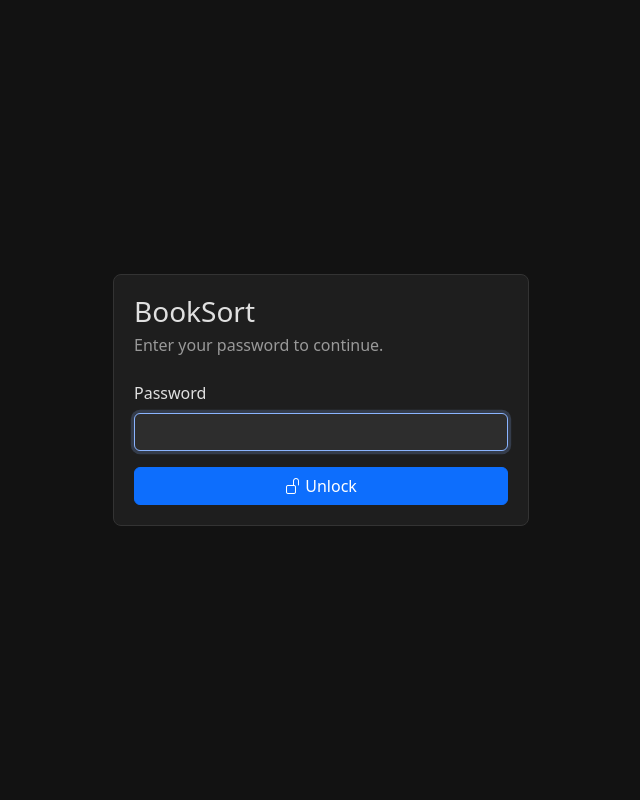
After one commit to markyb2833/booksortre, a Flask app: template booksort/templates/login.html in a window 1280 px wide. The commit adds this page. Shown: the whole page, without its empty margins (319-959 px from the left). Run offline with Flask 3, Linux system fonts and the light colour scheme; the template is opened without the code that fills it, so the values that code supplies are empty; some libraries are stand-ins or nearby versions.

Commit message:
password

```diff
--- a/booksort/routes.py
+++ b/booksort/routes.py
@@ -1,12 +1,13 @@
 from __future__ import annotations
 
 import csv
+import hmac
 from collections import defaultdict
 from datetime import UTC, datetime
 from io import StringIO
 from pathlib import Path
 
-from flask import Blueprint, Response, current_app, jsonify, redirect, render_template, request, send_file, url_for
+from flask import Blueprint, Response, current_app, jsonify, redirect, render_template, request, send_file, session, url_for
 from sqlalchemy import func, or_, select
 from sqlalchemy.exc import IntegrityError
 
@@ -15,6 +16,71 @@ from .google_books import search_google_books
 from .models import AppSetting, Book
 
 main = Blueprint("main", __name__)
+
+AUTH_SESSION_KEY = "booksort_authenticated"
+AUTH_EXEMPT_ENDPOINTS = {"main.login", "main.logout", "main.health", "static"}
+
+
+def _auth_password() -> str | None:
+    password = current_app.config.get("BOOKSORT_PASSWORD")
+    if password in (None, ""):
+        return None
+    return str(password)
+
+
+def _auth_enabled() -> bool:
+    return _auth_password() is not None
+
+
+def _is_authenticated() -> bool:
+    return bool(session.get(AUTH_SESSION_KEY))
+
+
+def _safe_next_url(value: str | None) -> str:
+    if value and value.startswith("/") and not value.startswith("//"):
+        return value
+    return url_for("main.index")
+
+
+@main.before_app_request
+def require_password_login():
+    if not _auth_enabled() or _is_authenticated():
+        return None
+    if request.endpoint in AUTH_EXEMPT_ENDPOINTS:
+        return None
+    if request.path.startswith("/static/"):
+        return None
+
+    if request.is_json or request.method != "GET":
+        return jsonify({"error": "Login required"}), 401
+
+    return redirect(url_for("main.login", next=request.full_path.rstrip("?")))
+
+
+@main.route("/login", methods=["GET", "POST"])
+def login():
+    password = _auth_password()
+    if password is None:
+        return redirect(url_for("main.index"))
+
+    error = None
+    next_url = _safe_next_url(request.values.get("next"))
+    if request.method == "POST":
+        submitted_password = request.form.get("password", "")
+        if hmac.compare_digest(submitted_password, password):
+            session.clear()
+            session.permanent = True
+            session[AUTH_SESSION_KEY] = True
+            return redirect(next_url)
+        error = "That password didn't match."
+
+    return render_template("login.html", error=error, next_url=next_url)
+
+
+@main.route("/logout", methods=["GET", "POST"])
+def logout():
+    session.clear()
+    return redirect(url_for("main.login"))
 
 
 def _float_or_none(value: object) -> float | None:
@@ -264,15 +330,17 @@ def index():
 
 @main.get("/health")
 def health():
-    counts = _counts()
-    return jsonify(
-        {
-            "status": "ok",
-            "book_count": counts["book_count"],
-            "active_count": counts["active_count"],
-            "archived_count": counts["archived_count"],
-        }
-    )
+    payload = {"status": "ok"}
+    if not _auth_enabled() or _is_authenticated():
+        counts = _counts()
+        payload.update(
+            {
+                "book_count": counts["book_count"],
+                "active_count": counts["active_count"],
+                "archived_count": counts["archived_count"],
+            }
+        )
+    return jsonify(payload)
 
 
 @main.get("/backup/database")
--- /dev/null
+++ b/booksort/templates/login.html
@@ -0,0 +1,62 @@
+<!DOCTYPE html>
+<html lang="en" data-bs-theme="dark">
+<head>
+    <meta charset="UTF-8">
+    <meta name="viewport" content="width=device-width, initial-scale=1.0">
+    <title>Login - BookSort</title>
+    <link href="https://cdn.jsdelivr.net/npm/bootstrap@5.3.0/dist/css/bootstrap.min.css" rel="stylesheet">
+    <link rel="stylesheet" href="https://cdn.jsdelivr.net/npm/bootstrap-icons@1.7.2/font/bootstrap-icons.css">
+    <style>
+        body {
+            min-height: 100dvh;
+            background-color: #121212;
+            color: #e0e0e0;
+            display: grid;
+            place-items: center;
+            padding: 1rem;
+        }
+        .login-panel {
+            width: min(100%, 26rem);
+            background-color: #1e1e1e;
+            border: 1px solid #333;
+            border-radius: 0.5rem;
+            padding: 1.25rem;
+        }
+        .form-control {
+            background-color: #2d2d2d;
+            border-color: #444;
+            color: #e0e0e0;
+        }
+        .form-control:focus {
+            background-color: #2d2d2d;
+            border-color: #8ab4ff;
+            color: #fff;
+            box-shadow: 0 0 0 0.2rem rgba(138,180,255,0.2);
+        }
+        .text-muted {
+            color: #999 !important;
+        }
+    </style>
+</head>
+<body>
+    <main class="login-panel">
+        <h1 class="h3 mb-1">BookSort</h1>
+        <p class="text-muted mb-4">Enter your password to continue.</p>
+
+        {% if error %}
+            <div class="alert alert-danger" role="alert">{{ error }}</div>
+        {% endif %}
+
+        <form method="post" action="{{ url_for('main.login') }}">
+            <input type="hidden" name="next" value="{{ next_url }}">
+            <div class="mb-3">
+                <label for="password" class="form-label">Password</label>
+                <input class="form-control" type="password" id="password" name="password" autocomplete="current-password" autofocus required>
+            </div>
+            <button class="btn btn-primary w-100" type="submit">
+                <i class="bi bi-unlock"></i> Unlock
+            </button>
+        </form>
+    </main>
+</body>
+</html>
--- a/booksort/templates/settings.html
+++ b/booksort/templates/settings.html
@@ -14,6 +14,7 @@
         code { color: #d7e3ff; overflow-wrap: anywhere; white-space: normal; }
         .navbar .container { display: flex; flex-wrap: wrap; gap: 0.75rem; }
         .nav-actions { display: flex; flex-wrap: wrap; gap: 0.5rem; }
+        .nav-actions form { margin: 0; }
         @media (max-width: 768px) {
             .navbar .container { align-items: stretch; }
             .navbar-brand { width: 100%; margin-right: 0; }
@@ -38,6 +39,11 @@
                 <a class="btn btn-sm btn-outline-secondary" href="{{ url_for('main.backup_database') }}">
                     <i class="bi bi-download"></i> Backup DB
                 </a>
+                <form method="post" action="{{ url_for('main.logout') }}">
+                    <button class="btn btn-sm btn-outline-secondary" type="submit">
+                        <i class="bi bi-box-arrow-right"></i> Logout
+                    </button>
+                </form>
             </div>
         </div>
     </nav>
```
Also changed, not shown: RAILWAY.md (+8 -0 lines), booksort/__init__.py (+12 -0 lines), booksort/templates/add_book.html (+10 -1 lines), booksort/templates/index.html (+59 -4 lines), tests/test_app.py (+23 -0 lines), README.md, 1 other file.
